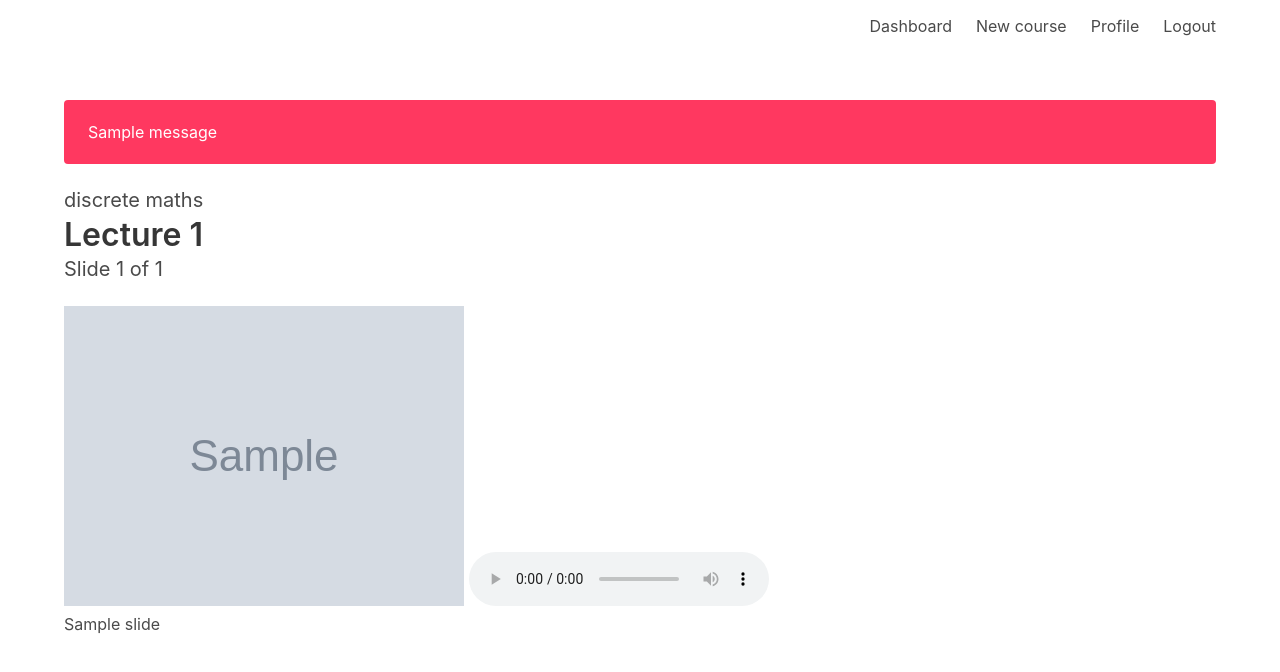
After one commit to chiragmohapatra/Smartslide, a Flask app: page /slides/1 in a window 1280 px wide. The commit adds this page. Shown: the top 672 px of the page. Run offline with Flask 2, Linux system fonts and the light colour scheme; a user stored in the database is signed in; data comes from the database, SQL or seed files in the repository; both versions use the stored data as it was after the commit; tables that the repository leaves empty hold one stand-in row (values such as "Sample post"); grey boxes marked "Sample" are stand-in pictures; one stand-in notice (Sample message) is shown.

Commit message:
Add lecture slides

```diff
--- a/project/main.py
+++ b/project/main.py
@@ -2,7 +2,7 @@ from flask import Blueprint, render_template, redirect, url_for, request, flash
 from flask_login import login_required, current_user
 from werkzeug.utils import secure_filename
 from . import db
-from .models import Course, User, User_Course, Lecture
+from .models import Course, User, User_Course, Lecture, Slide
 import os
 
 main = Blueprint('main', __name__)
@@ -151,13 +151,105 @@ def newlecture_post(code):
         num_lectures += 1
     lecture_no = num_lectures+1
 
-    ppt.save(os.path.join('files', f'course-{course.id}-lecture-{lecture_no}.pdf'))
-    video.save(os.path.join('files', f'course-{course.id}-lecture-{lecture_no}.mp4'))
+    if ppt.filename == '' or video.filename == '':
+        flash('Please select both files')
+        return redirect(url_for(main.newlecture))
+
+    try:
+        ppt_ext = secure_filename(ppt.filename).split('.')[1]
+        video_ext = secure_filename(video.filename).split('.')[1]
+        if ppt_ext != 'pdf' or video_ext != 'mp4':
+            flash('Only pdf and mp4 files supported at the moment.')
+            return redirect(url_for(main.newlecture))
+    except:
+        flash('Error parsing extensions of files. Please check the files.')
+        return redirect(url_for(main.newlecture))
+
+    ppt_path = os.path.join('files', f'course-{course.id}-lecture-{lecture_no}.pdf')
+    video_path = os.path.join('files', f'course-{course.id}-lecture-{lecture_no}.mp4')
+    ppt.save(ppt_path)
+    video.save(video_path)
 
     lecture = Lecture(name=name, lecture_no=lecture_no, course_id=course.id)
     db.session.add(lecture)
     db.session.commit()
 
-    # Processing here for slides
+    slides = []
+    # slides = get_slides(ppt_path, video_path)
+
+    for slide in slides:
+        new_slide = Slide(
+            lecture_id = lecture.id,
+            slide_no = slide['slide_no'],
+            subtitles = slide['subtitles'],
+            image_path = slide['image_path'],
+            audio_path = slide['audio_path']
+        )
+        db.session.add(new_slide)
+        db.session.commit()
 
     return redirect(url_for('main.course', code=code))
+
+@main.route('/slides/<slide_id>')
+@login_required
+def slides(slide_id):
+    slide = Slide.query.filter_by(id=slide_id).first()
+    if not slide:
+        return render_template('404.html')
+
+    lecture = Lecture.query.filter_by(id=slide.lecture_id).first()
+    if not lecture:
+        return render_template('404.html')
+
+    course = Course.query.filter_by(id=lecture.course_id).first()
+    if not course:
+        return render_template('404.html')
+
+    if current_user.is_instructor:
+        if course.instructor_id != current_user.id:
+            return 'Invalid access'
+    else:
+        user_course = User_Course.query.filter_by(course_id=course.id,user_id=current_user.id).first()
+        if not user_course:
+            return 'Invalid access'
+
+    all_slides = Slide.query.filter_by(lecture_id=lecture.id)
+    total_slides = 0
+    for slide in all_slides:
+        total_slides += 1
+
+    previous_slide_id, next_slide_id = None, None
+    previous_slide = Slide.query.filter_by(slide_no=slide.slide_no-1).first()
+    next_slide = Slide.query.filter_by(slide_no=slide.slide_no+1).first()
+    if previous_slide:
+        previous_slide_id = previous_slide.id
+    if next_slide:
+        next_slide_id = next_slide.id
+
+    return render_template('slide_page.html', slide=slide, course_name=course.name, lecture_name=lecture.name, total_slides=total_slides, previous_slide_id=previous_slide_id, next_slide_id=next_slide_id)
+
+@main.route('/lecture/<lecture_id>')
+@login_required
+def lecture(lecture_id):
+    slide = Slide.query.filter_by(lecture_id=lecture_id, slide_no=1).first()
+    if not slide:
+        flash('No slides found')
+        return render_template('404.html')
+
+    lecture = Lecture.query.filter_by(id=slide.lecture_id).first()
+    if not lecture:
+        return render_template('404.html')
+
+    course = Course.query.filter_by(id=lecture.course_id).first()
+    if not course:
+        return render_template('404.html')
+
+    if current_user.is_instructor:
+        if course.instructor_id != current_user.id:
+            return 'Invalid access'
+    else:
+        user_course = User_Course.query.filter_by(course_id=course.id,user_id=current_user.id).first()
+        if not user_course:
+            return 'Invalid access'
+
+    return redirect(url_for('main.slides', slide_id=slide.id))
--- a/project/templates/404.html
+++ b/project/templates/404.html
@@ -1,6 +1,13 @@
 {% extends "base.html" %}
 
 {% block content %}
+{% with messages = get_flashed_messages() %}
+  {% if messages %}
+      <div class="notification is-danger">
+          {{ messages[0] }}
+      </div>
+  {% endif %}
+{% endwith %}
 <h1 class="title">
   404
 </h1>
--- a/project/templates/new_lecture.html
+++ b/project/templates/new_lecture.html
@@ -27,7 +27,7 @@
 
             <div class="field">
                 <div class="control">
-                    <label for="video">Lecture video</label>
+                    <label for="video">Lecture video (mp4)</label>
                     <input class="input is-large" type="file" id="video" name="video" autofocus="">
                 </div>
             </div>
--- /dev/null
+++ b/project/templates/slide_page.html
@@ -0,0 +1,36 @@
+{% extends "base.html" %}
+
+{% block content %}
+{% with messages = get_flashed_messages() %}
+  {% if messages %}
+      <div class="notification is-danger">
+          {{ messages[0] }}
+      </div>
+  {% endif %}
+{% endwith %}
+<h1 class="subtitle">
+    {{course_name}}
+</h1>
+<h1 class='title'>
+    {{lecture_name}}
+</h1>
+<h1 class='subtitle'>
+    Slide {{ slide.slide_no }} of {{ total_slides }}
+</h1>
+
+{% if slide.slide_no > 1 %}
+<a class="button" href='slides/{{previous_slide_id}}'>Previous</a>
+{% endif %}
+{% if slide.slide_no < total_slides %}
+<a class="button" href='slides/{{next_slide_id}}'>Next</a>
+{% endif %}
+
+<img src='{{ slide.image_path }}'>
+
+<audio controls>
+    <source src='{{ slide.audio_path }}' type='audio/mpeg'>
+</audio>
+
+<p>{{slide.subtitles}}</p>
+
+{% endblock %}
```
Also changed, not shown: project/templates/course_page.html (+8 -1 lines), project/templates/dashboard.html (+7 -0 lines), project/templates/index.html (+7 -0 lines), project/templates/profile.html (+7 -0 lines), project/db.sqlite.
